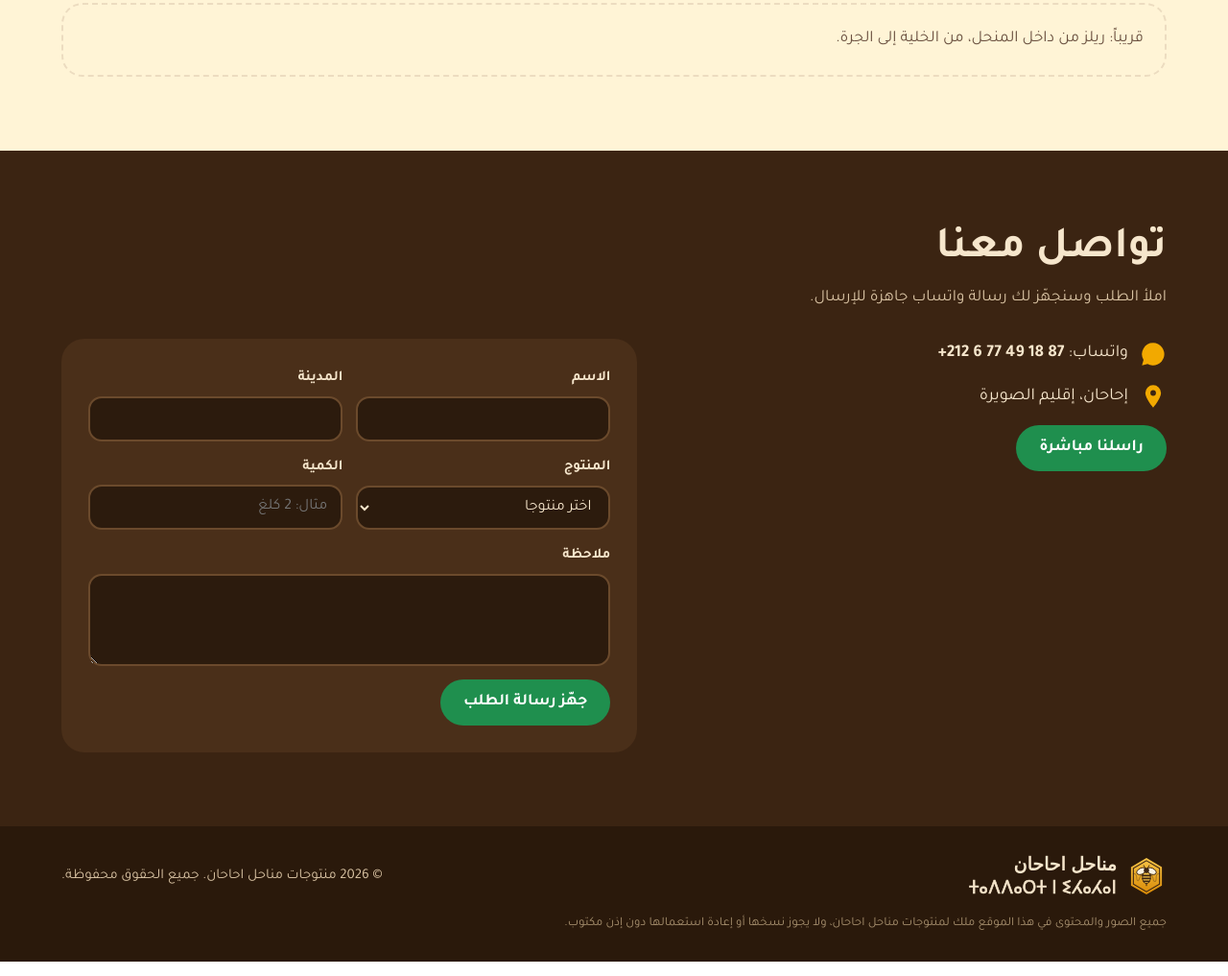
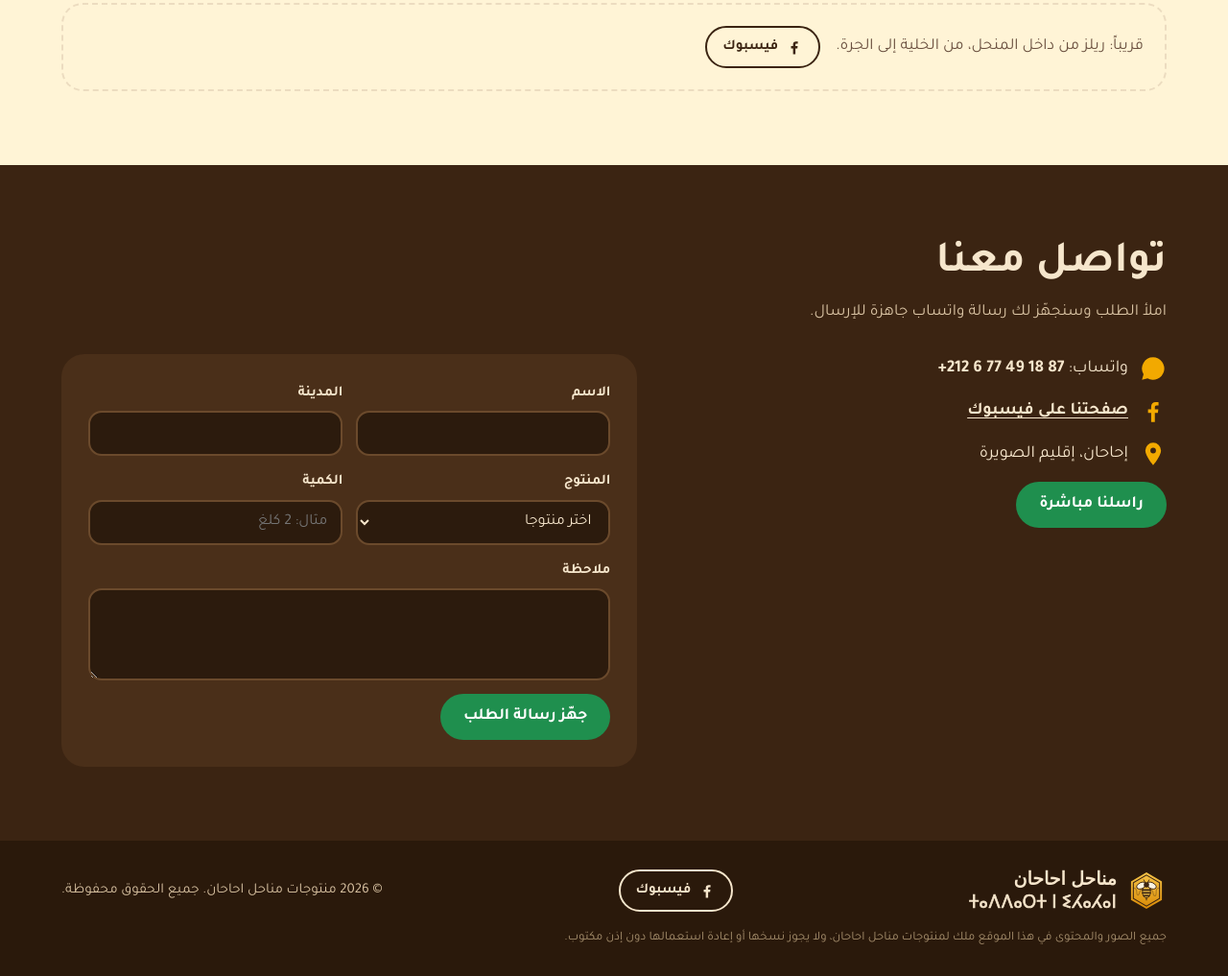
Before and after one commit to manahil-ahahan/manahil-ahahan.github.io, a plain HTML site: page index.html in a window 1280 px wide. Shown: the part 5764-6781 px from the top of the page at 96% size. Drawn offline with Linux system fonts and the light colour scheme; a web font is replaced by a local one.

Commit message:
Add Facebook page link to contact, reels and footer
Also fix the footer social button, which was dark on dark.

Co-Authored-By: Claude Opus 5.5 <noreply@anthropic.com>
Claude-Session: https://claude.ai/code/session_01DPwSqBrh4n3a1wzYLhLbGY

```diff
--- a/css/style.css
+++ b/css/style.css
@@ -159,4 +159,7 @@ textarea{min-height:96px;resize:vertical}
 footer{background:#2a190b;color:#d9c3a3;padding:28px max(5vw,16px);font-size:15px}
 footer .wrap{display:flex;flex-wrap:wrap;gap:16px;align-items:center;justify-content:space-between}
 footer .brand{color:#F6E6CC;font-size:19px}
+footer .btn.ghost{color:#F6E6CC}
+.btn.sm svg{width:18px;height:18px}
+.info a:not(.btn){color:inherit;font-weight:700;text-underline-offset:4px}
 footer .rights{flex-basis:100%;margin:0;font-size:13px;color:#a8916f}
--- a/index.html
+++ b/index.html
@@ -114,6 +114,8 @@
         <div class="info">
           <div><svg viewBox="0 0 24 24" fill="currentColor" aria-hidden="true"><path d="M12 2a10 10 0 0 0-8.6 15.1L2 22l5-1.3A10 10 0 1 0 12 2Z"/></svg>
             <span>واتساب: <span class="num wanum"></span></span></div>
+          <div id="fbrow" hidden><svg viewBox="0 0 24 24" fill="currentColor" aria-hidden="true"><path d="M13.5 22v-8h2.7l.4-3.2h-3.1V8.8c0-.9.3-1.6 1.6-1.6h1.7V4.4c-.3 0-1.3-.1-2.5-.1-2.5 0-4.1 1.5-4.1 4.2v2.3H7.4V14h2.8v8Z"/></svg>
+            <a href="#" target="_blank" rel="noopener">صفحتنا على فيسبوك</a></div>
           <div id="cityrow" hidden><svg viewBox="0 0 24 24" fill="currentColor" aria-hidden="true"><path d="M12 2a7 7 0 0 0-7 7c0 5 7 13 7 13s7-8 7-13a7 7 0 0 0-7-7Zm0 9.5A2.5 2.5 0 1 1 12 6.5a2.5 2.5 0 0 1 0 5Z"/></svg>
             <span id="city"></span></div>
           <p class="note" id="sample">رقم الهاتف المعروض تجريبي إلى حين إضافة الرقم الحقيقي.</p>
--- a/js/data.js
+++ b/js/data.js
@@ -11,7 +11,7 @@ window.SITE = {
   city: "إحاحان، إقليم الصويرة",   // يظهر في قسم التواصل
   instagram: "",       // رابط الحساب كاملاً، مثال: "https://instagram.com/..."
   tiktok: "",
-  facebook: "",
+  facebook: "https://www.facebook.com/profile.php?id=100069611135215",
   youtube: ""
 };
 
--- a/js/main.js
+++ b/js/main.js
@@ -112,8 +112,11 @@
   $("#svcs").innerHTML = SV.map((s) => `<div class="s">${svgIcon(s.icon)}<h3>${s.name}</h3><p>${s.text}</p></div>`).join("");
 
   /* ---------- social links ---------- */
+  const socIcons = {
+    facebook: '<svg viewBox="0 0 24 24" fill="currentColor" aria-hidden="true"><path d="M13.5 22v-8h2.7l.4-3.2h-3.1V8.8c0-.9.3-1.6 1.6-1.6h1.7V4.4c-.3 0-1.3-.1-2.5-.1-2.5 0-4.1 1.5-4.1 4.2v2.3H7.4V14h2.8v8Z"/></svg>'
+  };
   const soc = [["instagram", "إنستغرام"], ["tiktok", "تيك توك"], ["facebook", "فيسبوك"], ["youtube", "يوتيوب"]]
-    .filter(([k]) => S[k]).map(([k, n]) => `<a class="btn ghost sm" href="${S[k]}" target="_blank" rel="noopener">${n}</a>`).join("");
+    .filter(([k]) => S[k]).map(([k, n]) => `<a class="btn ghost sm" href="${S[k]}" target="_blank" rel="noopener">${socIcons[k] || ""}${n}</a>`).join("");
 
   /* ---------- gallery + reels ---------- */
   $("#gal").innerHTML = G.map((g, i) => `<button type="button" class="gi" data-i="${i}" aria-label="تكبير: ${g.alt}">${photo(g.name, g.alt, "(max-width:600px) 50vw, 25vw")}</button>`).join("");
@@ -139,6 +142,7 @@
   /* ---------- contact ---------- */
   document.querySelectorAll(".wanum").forEach((e) => (e.textContent = S.whatsappDisplay));
   document.querySelectorAll(".walink").forEach((a) => (a.href = waLink("السلام عليكم، أريد الاستفسار عن منتوجات مناحل احاحان")));
+  if (S.facebook) { $("#fbrow a").href = S.facebook; $("#fbrow").hidden = false; }
   if (S.city) { $("#city").textContent = S.city; $("#cityrow").hidden = false; }
   if (!S.phoneIsSample) $("#sample").remove();
 
```
